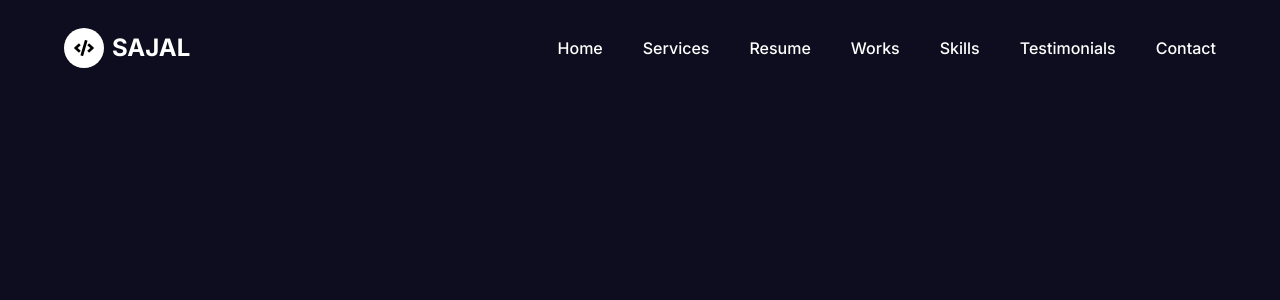
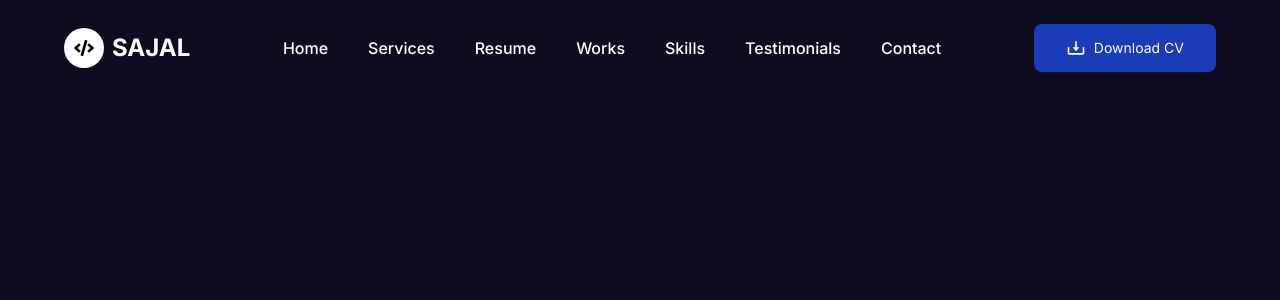
Before and after one commit to ryzhkoandrey/ww-portfolio, a Next.js app: page / in a window 1280 px wide. Shown: the top 300 px of the page. Built offline with nearby package versions, Linux system fonts and the light colour scheme.

Commit message:
download cv

```diff
--- a/components/Home/Navbar/Nav.tsx
+++ b/components/Home/Navbar/Nav.tsx
@@ -1,5 +1,6 @@
 import { NavLinks } from '@/constant/constant';
 import Link from 'next/link';
+import { BiDownload } from 'react-icons/bi';
 import { FaCode } from 'react-icons/fa';
 
 const Nav = () => {
@@ -29,6 +30,19 @@ const Nav = () => {
                   </Link>
                ))}
             </div>
+
+            {/* BUTTONS */}
+            <div className="flex items-center gap-4">
+               {/* DOWNLOAD CV */}
+               <button
+                  className="px-8 py-3.5 text-sm cursor-pointer rounded-lg
+                  bg-blue-800 hover:bg-blue-900 transition-all duration-300 text-white
+                  flex items-center gap-2"
+               >
+                  <BiDownload className="w-5 h-5" />
+                  <span>Download CV</span>
+               </button>
+            </div>
          </div>
       </div>
    );
```
